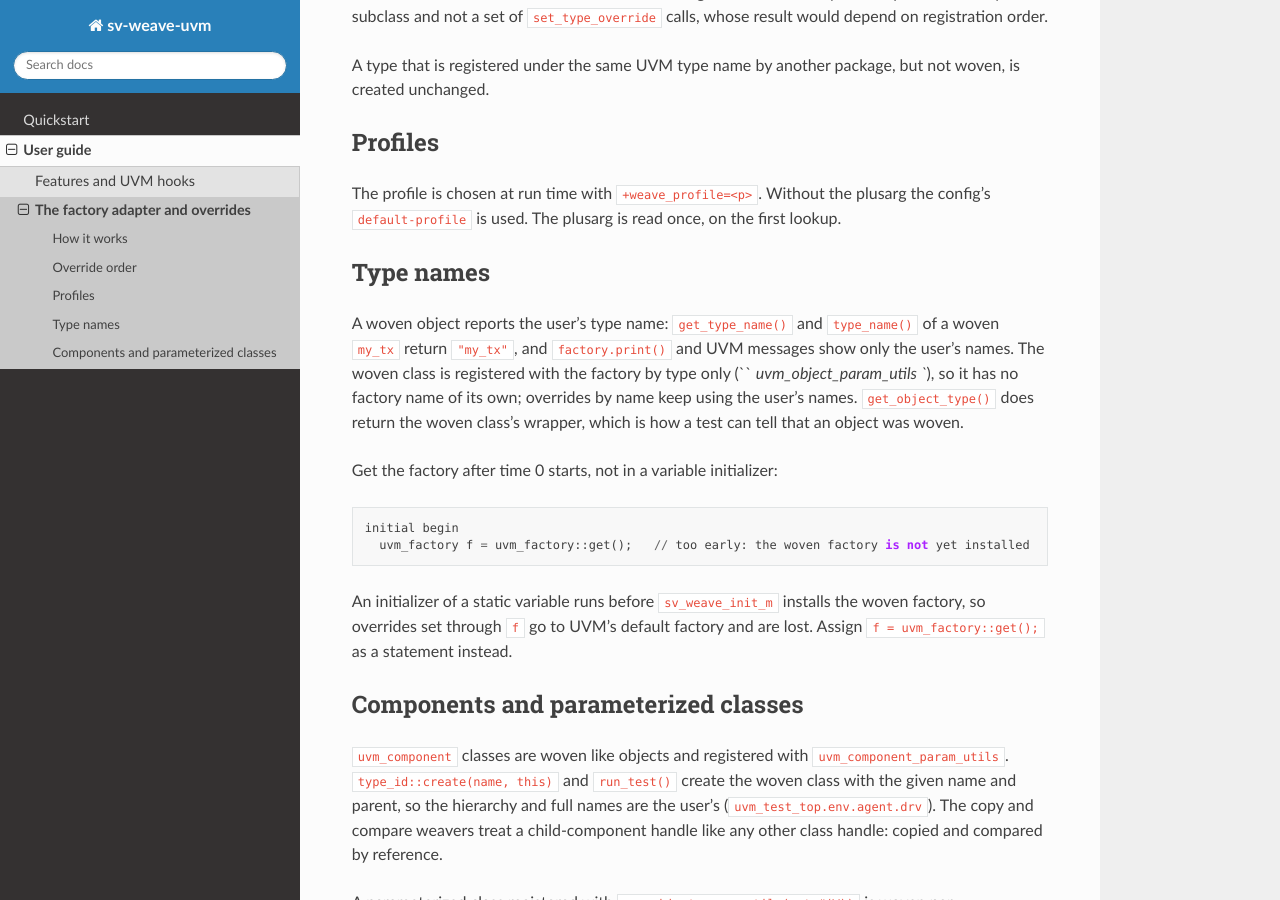
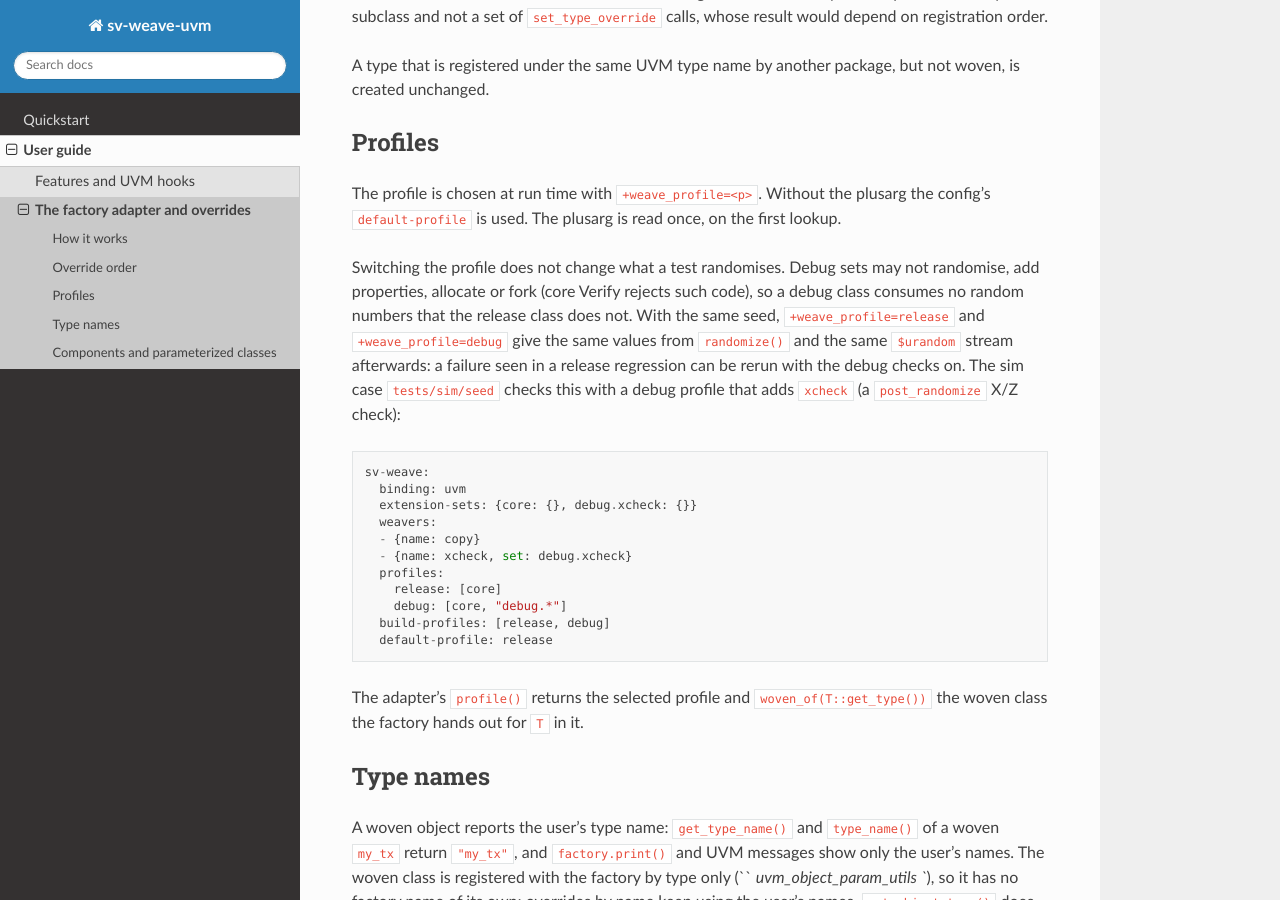
Before and after one commit to sv-weave/sv-weave-uvm, a Sphinx documentation site: the page built from docs/user/factory.rst, in a window 1280 px wide and 900 px high, scrolled down 782 px. Built offline with Sphinx 7.4.7 and the Read the Docs theme 3.1.0, drawn with Linux system fonts in a browser that asks for light colours.

Commit message:
U3 9: seed stability across release and debug profiles
tests/sim/seed builds once and runs +weave_profile=release and =debug
(debug adds xcheck in post_randomize). The same seed gives the same
randomize() values and $urandom stream; the woven class of the selected
profile is created (adapter woven_of). conftest: uvm_weave_sim_runs.
Documented in docs/user/factory.rst.

Co-Authored-By: Claude Opus 5.5 <noreply@anthropic.com>

```diff
--- a/docs/user/factory.rst
+++ b/docs/user/factory.rst
@@ -42,6 +42,30 @@ The profile is chosen at run time with ``+weave_profile=<p>``. Without the plusa
 the config's ``default-profile`` is used. The plusarg is read once, on the first
 lookup.
 
+Switching the profile does not change what a test randomises. Debug sets may not
+randomise, add properties, allocate or fork (core Verify rejects such code), so a debug
+class consumes no random numbers that the release class does not. With the same seed,
+``+weave_profile=release`` and ``+weave_profile=debug`` give the same values from
+``randomize()`` and the same ``$urandom`` stream afterwards: a failure seen in a
+release regression can be rerun with the debug checks on. The sim case
+``tests/sim/seed`` checks this with a debug profile that adds ``xcheck``
+(a ``post_randomize`` X/Z check)::
+
+    sv-weave:
+      binding: uvm
+      extension-sets: {core: {}, debug.xcheck: {}}
+      weavers:
+      - {name: copy}
+      - {name: xcheck, set: debug.xcheck}
+      profiles:
+        release: [core]
+        debug: [core, "debug.*"]
+      build-profiles: [release, debug]
+      default-profile: release
+
+The adapter's ``profile()`` returns the selected profile and ``woven_of(T::get_type())``
+the woven class the factory hands out for ``T`` in it.
+
 Type names
 ----------
 
```
Also changed, not shown: docs/plan/status.md (+5 -2 lines), 5 other files.
